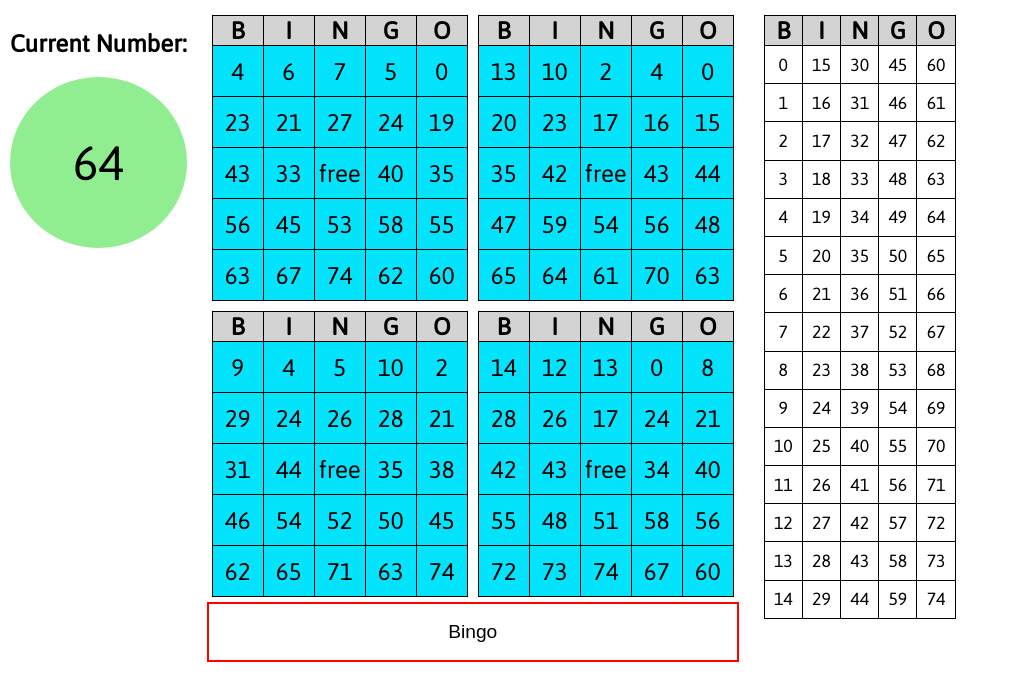
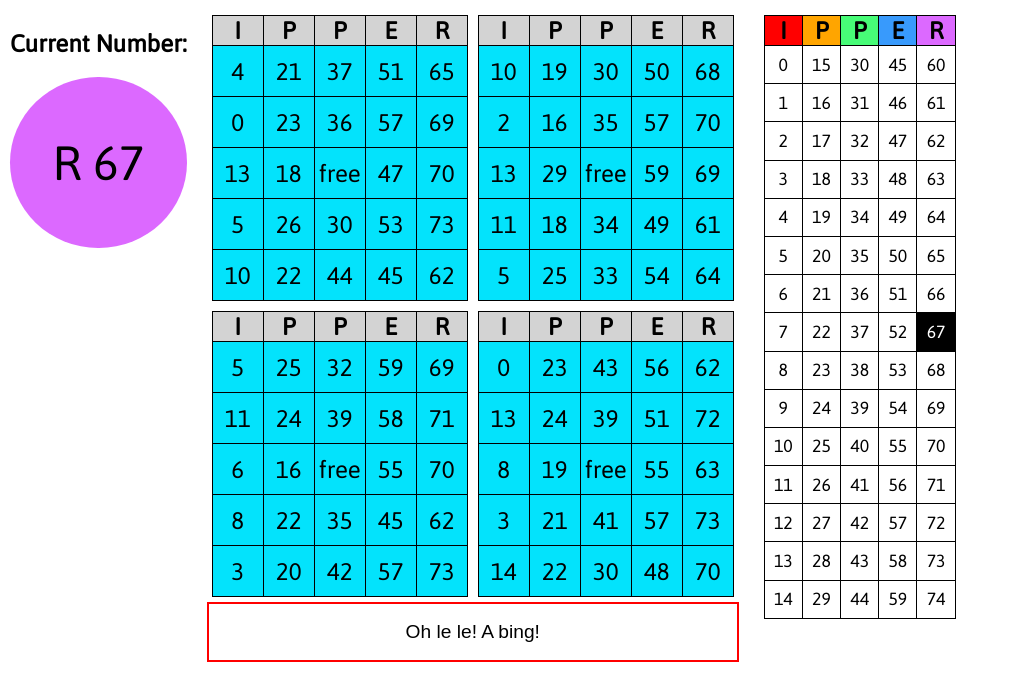
Before and after one commit to dng24/bingo, a plain HTML site: page bingo.html in a window 1280 px wide. Shown: the whole page, without its empty margins (0-1009 px from the left). Drawn offline with Linux system fonts and the light colour scheme.

Commit message:
Added the functionality and Ipper bingo

```diff
--- a/bingo.css
+++ b/bingo.css
@@ -15,17 +15,13 @@ html, body {
 
 #bingoBall {
   width: 100%;
-  background-color: lightgreen;
-  border-radius: 50%;
   display: inline-block;
-
-}
-
-#currentNumber {
   text-align: center;
   font-size: 3em;
-  margin-top: 33%;
-  margin-bottom: 33%;
+  padding-top: 33%;
+  padding-bottom: 33%;
+  background-color: white;
+  border-radius: 50%;
 }
 
 .row {
--- a/bingo.html
+++ b/bingo.html
@@ -12,9 +12,7 @@
     <div class="mainDivs">
       <div class="mainDivEle">
         <h2>Current Number:</h2>
-        <span id="bingoBall">
-          <p id="currentNumber">64</p>
-        </span>
+        <span id="bingoBall">Begin in 5</span>
       </div>
       <div class="mainDivEle">
         <div class="row">
@@ -29,7 +27,7 @@
           <div id="cardHolder3">
           </div>
         </div>
-        <button id="bingo">Bingo</button>
+        <button id="bingo">Oh le le! A bing!</button>
       </div>
       <div class="mainDivEle" id="pastBalls">
       </div>
--- a/bingo.js
+++ b/bingo.js
@@ -1,12 +1,30 @@
-const bingo = ["B", "I", "N", "G", "O"];
-let prevNums = []
+const bingo = ["I", "P", "P", "E", "R"]; //array whereever these 5 letters are needed
+const colors = ["red", "orange", "#47fc77", "#389afc", "#dc69ff"]; //colors of the balls
+let prevNums = []; //array of 75 booleans; true if the number was chosen; i = 75 is free space
+let cards = []; //array of Card objects
+let drawBall = null; //the timer event that choses a number every 5 seconds
 
+/**
+ * A number on a Card.
+ */
 class Cell {
-  number;
-  selected = false;
+  number; //the number
+  row; //the row of the cell in the card
+  col; //the column of the cell in the card
+  selected = false; //true if user has selected cell
 
-  constructor(number) {
+  constructor(number, row, col) {
     this.number = number;
+    this.row = row;
+    this.col = col;
+  }
+
+  get getRow() {
+    return this.row;
+  }
+
+  get getCol() {
+    return this.col;
   }
 
   get getCellNum() {
@@ -22,100 +40,194 @@ class Cell {
   }
 }
 
+/**
+ * A user's Bingo card.
+ */
 class Card {
-  cardArr = []
+  cardArr = []; //5X5 2D array containing Cells
+  numBingos = 0; //number of unclaimed bingos on this card by the user
+
+  //constructor loads the card (cardArr) with random numbers (represented by Cells)
   constructor() {
-    let prevNums = [];
-    for (let i = 0; i < 5; i++) {
+    let chosenNums = [];
+    for (let i = 0; i < 5; i++) { //row
       this.cardArr.push([]);
-      for (let j = 0; j < 5; j++) {
-        const num = Math.floor(Math.random() * 15) + 15 * i;
-        if (prevNums.indexOf(num) === -1) {
-          prevNums.push(num);
-          this.cardArr[i][j] = new Cell(num);
+      for (let j = 0; j < 5; j++) { //column
+        const num = Math.floor(Math.random() * 15) + 15 * j;
+        if (chosenNums.indexOf(num) === -1) {
+          chosenNums.push(num);
+          this.cardArr[i][j] = new Cell(num, i, j);
         } else {
           j--;
         }
       }
     }
-    this.cardArr[2][2] = new Cell(75); //75 is free space
+    this.cardArr[2][2] = new Cell(75, 2, 2); //75 is free space
   }
 
-  idToCell(id) {
-    const i = parseInt(id.charAt(3));
-    const j = parseInt(id.charAt(5));
-    return this.cardArr[i][j];
+  get numBingos() {
+    return numBingos;
   }
 
+  /**
+   * Converts a HTML Cell id into a Cell object.
+   *
+   * @param id string: id of HTML Cell; in form - c{card_num}r{row_num}c{col_num}
+   *                   all nums are 1 digit
+   */
+  idToCell(id) {
+    const row = parseInt(id.charAt(3));
+    const col = parseInt(id.charAt(5));
+    return this.cardArr[row][col];
+  }
+
+  /**
+   * Draws the Card on screen.
+   *
+   * @param cardId integer: the id of the card; determines where it'll be drawn on screen
+   */
   drawCard(cardId) {
     document.getElementById("cardHolder" + cardId).appendChild(document.createElement("table"));
     document.getElementsByTagName("table")[cardId].appendChild(document.createElement("tr"));
     const tr = document.getElementsByTagName("table")[cardId].getElementsByTagName("tr")[0];
+    //make card header
     for (let i = 0; i < 5; i++) {
       tr.appendChild(document.createElement("th"));
       tr.getElementsByTagName("th")[i].innerHTML = bingo[i];
     }
-    for (let i = 0; i < 5; i++) {
+    for (let i = 0; i < 5; i++) { //rows
       document.getElementsByTagName("table")[cardId].appendChild(document.createElement("tr"));
       const tr = document.getElementsByTagName("table")[cardId].getElementsByTagName("tr")[i + 1];
-      for (let j = 0; j < 5; j++) {
+      for (let j = 0; j < 5; j++) { //columns
         tr.appendChild(document.createElement("td"));
         const cell = tr.getElementsByTagName("td")[j];
         cell.id = "c" + cardId + "r" + i + "c" + j;
         const cellObj = this.idToCell(cell.id);
         cell.innerHTML = cellObj.getCellNum;
+        //event listener when user clicks on a number
         cell.addEventListener("click", () => {
-          if (prevNums[cellObj.getCellNum]) {
+          if (prevNums[cellObj.getCellNum]) { //only if number previously chosen
             cell.style.background = "red";
             cellObj.setSelected = true;
+            this.updateNumBingos(cellObj.getRow, cellObj.getCol);
           }
         });
       }
     }
-    document.getElementById("c" + cardId + "r2c2").innerHTML = "free";
+    document.getElementById("c" + cardId + "r2c2").innerHTML = "free"; //set free cell
+  }
+
+  /**
+   * Determine if there are new bingos.
+   *
+   * @param row integer: row of the cell that the user just selected
+   * @param col integer: column of the cell that the user just selected
+   */
+  updateNumBingos(row, col) {
+    this.numBingos += 2;
+    //check horizontally for bingos in the row the selected number is in
+    for (let i = 0; i < 5; i++) {
+      if (!this.cardArr[row][i].isSelected) { //no bingo
+        this.numBingos--;
+        break;
+      }
+    }
+    //check vertically for bingos in the row the selected number is in
+    for (let i = 0; i < 5; i++) {
+      if (!this.cardArr[i][col].isSelected) { //no bingo
+        this.numBingos--;
+        break;
+      }
+    }
+    //check diagonal from top left to bottom right, if necessary
+    if (row == col) {
+      this.numBingos++;
+      for (let i = 0; i < 5; i++) {
+        if (!this.cardArr[i][i].isSelected) { //no bingo
+          this.numBingos--;
+          break;
+        }
+      }
+    }
+    //check diagonal from top right to bottom left, if necessary
+    if (row + col == 4) {
+      this.numBingos++;
+      for (let i = 0; i < 5; i++) {
+        if (!this.cardArr[i][4 - i].isSelected) { //no bingo
+          this.numBingos--;
+          break;
+        }
+      }
+    }
   }
 }
 
-
-
+/**
+ * Called when body of HTML is loaded.
+ */
 function init() {
   makeCards(4);
   makePastBallsTable();
+  //init prevNums array
   for (let i = 0; i < 75; i++) {
     prevNums.push(false);
   }
   prevNums.push(true); //Free space (i = 75) is always clickable
+  //add event listener of the bingo button
   document.getElementById("bingo").addEventListener("click", () => {
-
+    cards.forEach(card => {
+      if (card.numBingos > 0) {
+        clearInterval(drawBall);
+        document.getElementById("bingoBall").innerHTML = "You Win!";
+      }
+    });
   });
   beginGame();
 }
 
+/**
+ * Makes the cards.
+ *
+ * @param numCards integer: number of Cards to make
+ */
 function makeCards(numCards) {
   for (let i = 0; i < numCards; i++) {
     card = new Card();
     card.drawCard(i);
+    cards.push(card);
   }
 }
 
+/**
+ * Draws the master table.
+ */
 function makePastBallsTable() {
   document.getElementById("pastBalls").appendChild(document.createElement("table"));
   const table = document.getElementById("pastBalls").getElementsByTagName("table")[0];
   const headRow = table.appendChild(document.createElement("tr"));
+  //draw the table headers
   for (let i = 0; i < 5; i++) {
     const cell = headRow.appendChild(document.createElement("th"));
     cell.innerHTML = bingo[i];
+    cell.style.backgroundColor = colors[i];
   }
-  for (let i = 0; i < 15; i++) {
+  for (let i = 0; i < 15; i++) { //rows
     const row = table.appendChild(document.createElement("tr"));
-    for (let j = 0; j < 5; j++) {
+    for (let j = 0; j < 5; j++) { //colulmns
       const cell = row.appendChild(document.createElement("td"));
       cell.innerHTML = j * 15 + i;
+      cell.id = "master" + cell.innerHTML;
       cell.className = "pastBallCell";
     }
   }
 }
 
+/**
+ * Randomly shuffles an array. Used to determine order of chosen numbers.
+ *
+ * @param array Array: the array to be shuffled
+ * @return the shuffled array
+ */
 function shuffle(array) {
   let currentIndex = array.length;
   let temporaryValue = 0;
@@ -130,16 +242,43 @@ function shuffle(array) {
   return array;
 }
 
+/**
+ * Begin a game.
+ */
 function beginGame() {
-  let numbers = [];
+  let numbers = []; //the order of the numbers to be chosen in
   for (let i = 0; i < 75; i++) {
     numbers.push(i);
   }
   numbers = shuffle(numbers);
-  let currentBallIdx = 0;
-  let currentBallNum = 0;
-  const drawBall = setInterval(() => {
-    currentBallNum = numbers[currentBallIdx];
+  let curBallIdx = 0; //current chosen number index in numbers array
+  let curBallNum = 0; //current chosen number
+  let tmpIdx = 0; //0 - 4; index of bingo and colors array
+  let masterCell = null; //HTML element of current chosen number cell of the master table
+  const bingoBall = document.getElementById("bingoBall");
+  let count = 4; //when game starts, game counts down from 5
+  const beginCountdown = setInterval(() => {
+    bingoBall.innerHTML = "Begin in " + count;
+    count--;
+  }, 1000);
 
+  setTimeout(() => { //stop countdown timer
+    clearInterval(beginCountdown);
+  }, 4500);
+
+  //main timer to choose next number every 5 seconds
+  drawBall = setInterval(() => {
+    curBallNum = numbers[curBallIdx];
+    prevNums[curBallNum] = true;
+    tmpIdx = Math.floor(curBallNum / 15);
+    bingoBall.innerHTML = bingo[tmpIdx] + " " + curBallNum;
+    bingoBall.style.backgroundColor = colors[tmpIdx];
+    masterCell = document.getElementById("master" + curBallNum)
+    masterCell.style.backgroundColor = "black";
+    masterCell.style.color = "white";
+    curBallIdx++;
+    if (curBallIdx == 75) { //all balls drawn
+      clearInterval(drawBall);
+    }
   }, 5000);
 }
```
